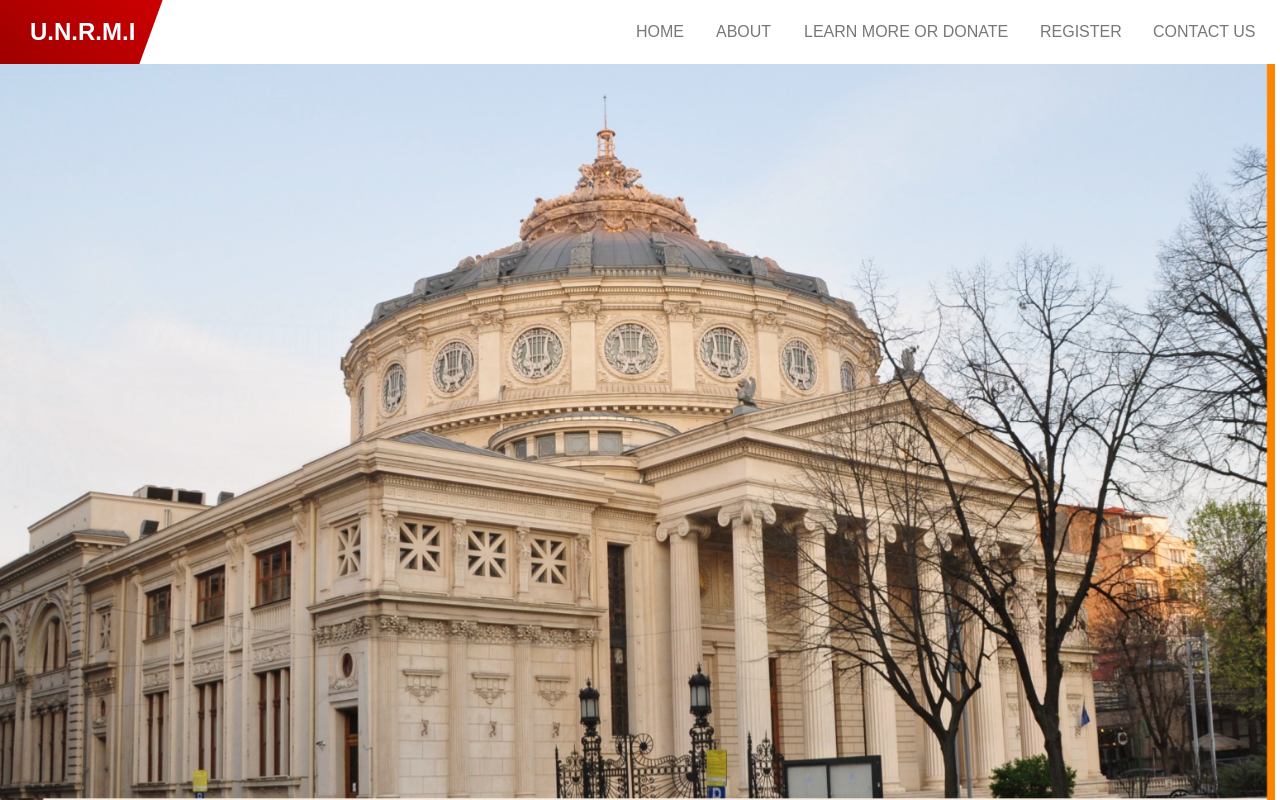
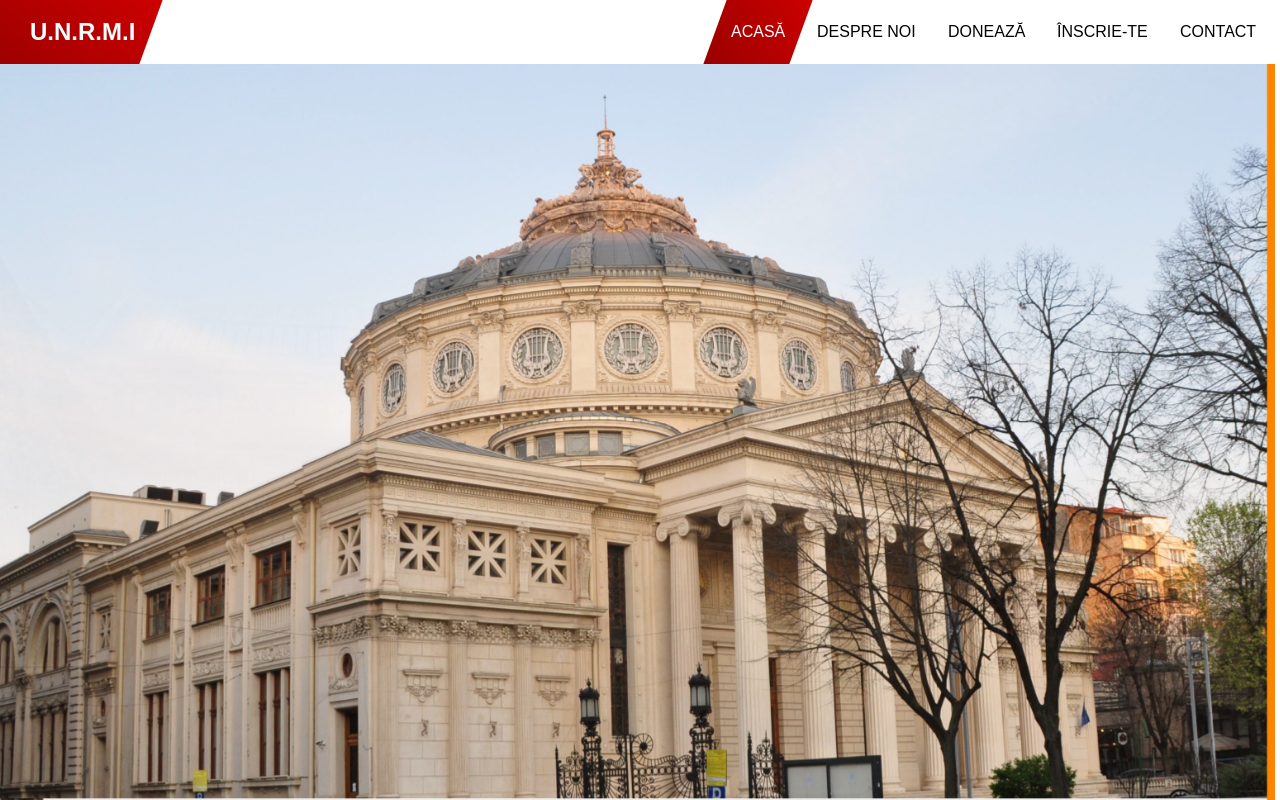
Before and after one commit to stefan-iordache/react-for-a-cause-unrmi, a React (Create React App) app in the folder app/: page / in a window 1280 px wide. Shown: the top 800 px of the page. Built offline with nearby package versions, Linux system fonts and the light colour scheme; a web font is replaced by a local one.

Commit message:
final stage

```diff
--- a/app/src/App.css
+++ b/app/src/App.css
@@ -149,16 +149,18 @@ img.active {
     left: 0;
     z-index: 100;
   }
-
+  .nav-small-screen{
+    height: auto;
+  }
   #nav {
     background-color: #fff;
     box-shadow: 0px 3px 10px rgba(0, 0, 0, 0.1);
     display: flex;
     flex-direction: column;
     font-family: "Saira Semi Condensed", sans-serif;
-    height: 4em;
     overflow: hidden;
     user-select: none;
+    height:4em;
   }
   #nav.nav-visible {
     height: 100%;
@@ -182,6 +184,7 @@ img.active {
     background: -webkit-linear-gradient(33deg, #990000, #cd0000);
     background: linear-gradient(33deg, #990000, #cd0000);
     padding: 0 1em;
+    height:4em;
     position: relative;
     right: 1em;
     margin-right: auto;
@@ -217,13 +220,17 @@ img.active {
     flex-direction: column;
     height: 100%;
   }
+  .btn-nav {
+  background: #990000;
+  background: -webkit-linear-gradient(33deg, #990000, #cd0000);
+  background: linear-gradient(33deg, #990000, #cd0000);
+  width:100px;
+  left: 1em;
+  margin-left: auto;
 
-  .btn-nav {
-    color: #990000;
-    padding-left: 2em;
-    padding-right: 2em;
   }
   .title{display:none}
+
   @media only screen and (max-width: 700px) {
     #about{
       height:120vh;
@@ -241,12 +248,14 @@ img.active {
     .main div{
       width: 100vw;
     }
+
   }
-  @media only screen and (min-width: 1400px) {
+
+  @media only screen and (min-width: 1350px) {
     .title{display:contents}
   }
 
-  @media only screen and (min-width: 900px) {
+  @media only screen and (min-width: 800px) {
 
 
 
@@ -275,13 +284,14 @@ img.active {
     .btn-nav {
       display: none;
     }
+  .nav-link.active{
+    background: #990000;
+    background: -webkit-linear-gradient(45deg, #990000, #cd0000);
+    background: linear-gradient(45deg, #990000, #cd0000);
+    color: #fff;
+  }
 
-    .nav a:link.active, a:visited.active, a:active.active {
-      background: #990000;
-      background: -webkit-linear-gradient(45deg, #990000, #cd0000);
-      background: linear-gradient(45deg, #990000, #cd0000);
-      color: #fff;
-    }
+
 
     .nav-link-span {
       transform: skew(20deg);
@@ -290,7 +300,7 @@ img.active {
 
     .nav-link {
       transform: skew(-20deg);
-      color: #777;
+      color: rgb(0, 0, 0);
       text-decoration: none;
     }
     .nav-link:last-child {
@@ -424,3 +434,12 @@ button {
 .donation-paragraph {
   font-size: 22px;
 }
+
+/* @keyframes logo-hover {
+  20% {
+    padding-right: 0em;
+  }
+  100% {
+    padding-right: 5em;
+  }
+} */
--- a/app/src/components/NavBar.js
+++ b/app/src/components/NavBar.js
@@ -1,10 +1,16 @@
-import React from 'react'
+import React,{useRef} from 'react'
 import {Link} from 'react-scroll'
 
 export default function NavBar() {
+    let clicked=true;
+    const navRef=useRef();
+    const showNavBar=()=>{
+        clicked?navRef.current.style.height="auto":navRef.current.style.height="4em";
+        clicked=!clicked;
+    }
     return (
         <header id='nav-wrapper'>
-            <nav id='nav'>
+            <nav ref={navRef} id='nav'>
                 <div className='nav left'>
                     <span className='gradient skew'>
                         <h1 className='title un-skew'>
@@ -14,44 +20,44 @@ export default function NavBar() {
                             U.N.R.M.I
                         </h1>
                     </span>
-                    <button id='menu' className='btn-nav'>
+                    <button id='menu' className='btn-nav un-skew' onClick={showNavBar}>
                         <span className='fas fa-bars'></span>
                     </button>
                 </div>
 
                 <div className='nav right'>
-                    <Link className='nav-link active' to='home' spy={true} smooth={true} offset={0} duration={100}>
+                    <Link className='nav-link' to='home' spy={true} smooth={true} offset={0} duration={100}>
                         <span className='nav-link-span'>
                             <span className='u-nav'>
-                                Home
+                                Acasă
                             </span>
                         </span>
                     </Link>
-                    <Link className='nav-link' to='about' spy={true} smooth={true} offset={-50} duration={100}>
+                    <Link className='nav-link' to='about' spy={true} smooth={true} offset={0} duration={100}>
                         <span className='nav-link-span'>
                             <span className='u-nav'>
-                                About
+                                Despre noi
                             </span>
                         </span>
                     </Link>
                     <Link className='nav-link' to='donate' spy={true} smooth={true} offset={0} duration={100}>
                         <span className='nav-link-span'>
                             <span className='u-nav'>
-                                Learn more or donate
+                                Donează
                             </span>
                         </span>
                     </Link>
-                    <Link className='nav-link' to='contact' spy={true} smooth={true} offset={-30} duration={100}>
+                    <Link className='nav-link' to='contact' spy={true} smooth={true} offset={0} duration={100}>
                         <span className='nav-link-span'>
                             <span className='u-nav'>
-                                Register
+                                Înscrie-te
                             </span>
                         </span>
                     </Link>
-                    <Link className='nav-link' to='footer' spy={true} smooth={true} offset={-20} duration={100}>
+                    <Link className='nav-link' to='footer' spy={true} smooth={true} offset={0} duration={100}>
                         <span className='nav-link-span'>
                             <span className='u-nav'>
-                                Contact Us
+                                Contact
                             </span>
                         </span>
                     </Link>
```
